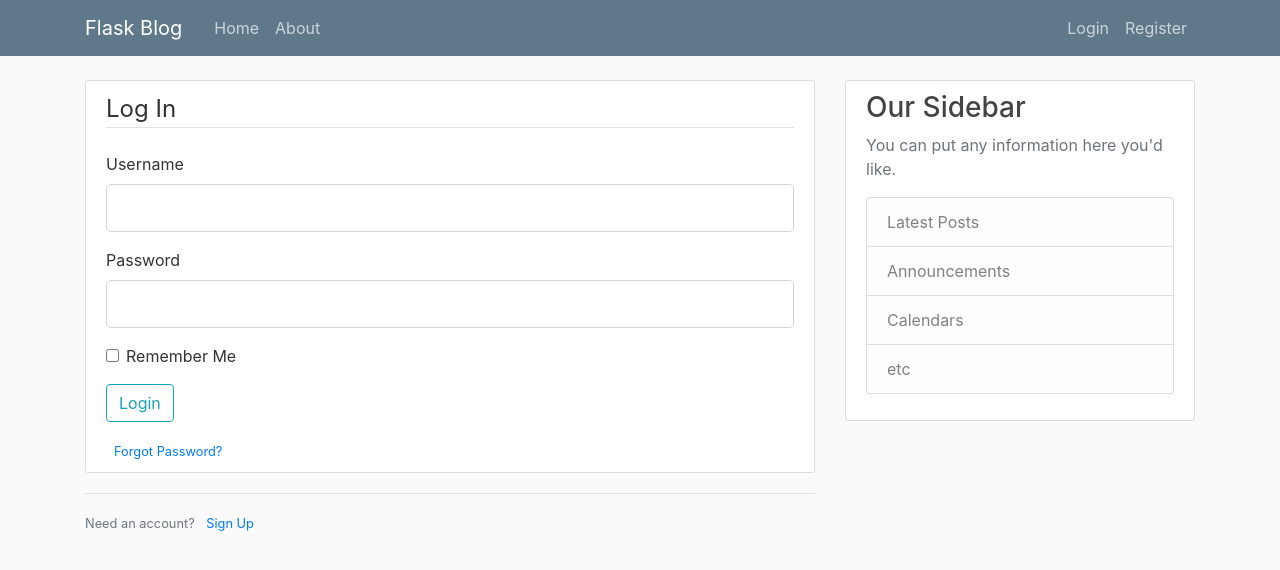
After one commit to mattorme/python_auth_login, a Flask app: page /login in a window 1280 px wide. The commit adds this page. Shown: the top 570 px of the page. Run offline with Flask 2, Linux system fonts and the light colour scheme; some libraries are stand-ins or nearby versions.

Commit message:
basic validation + login and signup

```diff
--- a/flaskblog.py
+++ b/flaskblog.py
@@ -1,5 +1,10 @@
-from flask import Flask, render_template, url_for
+from flask import Flask, render_template, url_for, flash, redirect
+from forms import RegistrationForm, LoginForm
+from wtforms.validators import Email
+
 app = Flask(__name__)
+
+app.config['SECRET_KEY'] = '4daf72f578adc41da0f41f9ef6d23cc2'
 
 posts = [
     {
@@ -26,6 +31,25 @@
 def about():
     return render_template('about.html', title='About')
 
+@app.route('/register', methods=['GET', 'POST'])
+def register():
+    form = RegistrationForm()
+    if form.validate_on_submit():
+        flash(f'Account created for {form.username.data}!', 'success')
+        return redirect(url_for('home'))
+    return render_template('register.html', title='Register', form=form)
+
+@app.route('/login', methods=['GET', 'POST'])
+def login():
+    form = LoginForm()
+    if form.validate_on_submit():
+        if form.username.data == 'admin' and form.password.data == 'password':
+            flash('You have been logged in!', 'success')
+            return redirect(url_for('home'))
+        else:
+            flash('Login Unsuccessful. Please check your username and password', 'danger')
+    return render_template('login.html', title='Login', form=form)
+
 
 if __name__ == '__main__':
     app.run(debug=True)
--- /dev/null
+++ b/forms.py
@@ -0,0 +1,16 @@
+from flask_wtf import FlaskForm
+from wtforms import StringField, PasswordField, SubmitField, BooleanField
+from wtforms.validators import DataRequired, Length, Email, EqualTo
+
+class RegistrationForm(FlaskForm):
+    username = StringField('Username', validators=[DataRequired(), Length(min=2, max=20)])
+    email = StringField('Email', validators=[DataRequired(), Email()])
+    password = PasswordField('Password', validators=[DataRequired()])
+    confirm_password = PasswordField('Confirm Password', validators=[DataRequired(), EqualTo('password')])
+    submit = SubmitField('Sign Up')
+
+class LoginForm(FlaskForm):
+    username = StringField('Username', validators=[DataRequired(), Length(min=2, max=20)])
+    password = PasswordField('Password', validators=[DataRequired()])
+    remember = BooleanField('Remember Me')
+    submit = SubmitField('Login')
--- a/templates/layout.html
+++ b/templates/layout.html
@@ -40,13 +40,13 @@
           </button>
           <div class="collapse navbar-collapse" id="navbarToggle">
             <div class="navbar-nav mr-auto">
-              <a class="nav-item nav-link" href="/">Home</a>
-              <a class="nav-item nav-link" href="/about">About</a>
+              <a class="nav-item nav-link" href="{{ url_for('home') }}">Home</a>
+              <a class="nav-item nav-link" href="{{ url_for('about') }}">About</a>
             </div>
             <!-- Navbar Right Side -->
             <div class="navbar-nav">
-              <a class="nav-item nav-link" href="/login">Login</a>
-              <a class="nav-item nav-link" href="/register">Register</a>
+              <a class="nav-item nav-link" href="{{ url_for('login') }}">Login</a>
+              <a class="nav-item nav-link" href="{{ url_for('register') }}">Register</a>
             </div>
           </div>
         </div>
@@ -57,6 +57,15 @@
     <main role="main" class="container">
   <div class="row">
     <div class="col-md-8">
+      {% with messages = get_flashed_messages(with_categories=true) %}
+        {% if messages %}
+          {% for category, message in messages %}
+            <div class="alert alert-{{ category }}">
+              {{ message }}
+            </div>
+          {% endfor %}
+        {% endif %}
+      {% endwith %}
       {% block content %}{% endblock %}
     </div>
     <div class="col-md-4">
--- /dev/null
+++ b/templates/login.html
@@ -0,0 +1,50 @@
+{% extends "layout.html" %} {% block content %}
+<div class="content-section">
+  <form method="POST" action="">
+    {{ form.hidden_tag() }}
+    <fieldset class="form-group">
+      <legend class="border-bottom mb-4">Log In</legend>
+      <div class="form-group">
+        {{ form.username.label(class="form-control-label") }} {% if
+        form.username.errors %} {{ form.username(class="form-control
+        form-control-lg is-valid") }}
+        <div class="invalid-feedback">
+          {% for error in form.username.errors %}
+          <span>{{ error }}</span>
+          {% endfor %}
+        </div>
+        {% else %} {{ form.username(class="form-control form-control-lg") }} {%
+        endif %}
+      </div>
+      <div class="form-group">
+        {{ form.password.label(class="form-control-label") }}{% if
+        form.password.errors %} {{ form.password(class="form-control
+        form-control-lg is-valid") }}
+        <div class="invalid-feedback">
+          {% for error in form.password.errors %}
+          <span>{{ error }}</span>
+          {% endfor %}
+        </div>
+        {% else %} {{ form.password(class="form-control form-control-lg") }} {%
+        endif %}
+      </div>
+      <div class="form-check">
+        {{ form.remember(class="form-check-input") }} {{
+        form.remember.label(class="form-check-label") }}
+      </div>
+    </fieldset>
+    <div class="form-group">
+      {{ form.submit(class="btn btn-outline-info") }}
+    </div>
+    <small class="text-muted ml-2">
+      <a href="#">Forgot Password?</a>
+    </small>
+  </form>
+</div>
+<div class="border-top pt-3">
+  <small class="text-muted">
+    Need an account?
+    <a href="{{ url_for('register') }}" class="ml-2">Sign Up</a>
+  </small>
+</div>
+{% endblock content %}
```
Also changed, not shown: templates/register.html (added, +67 -0 lines).
